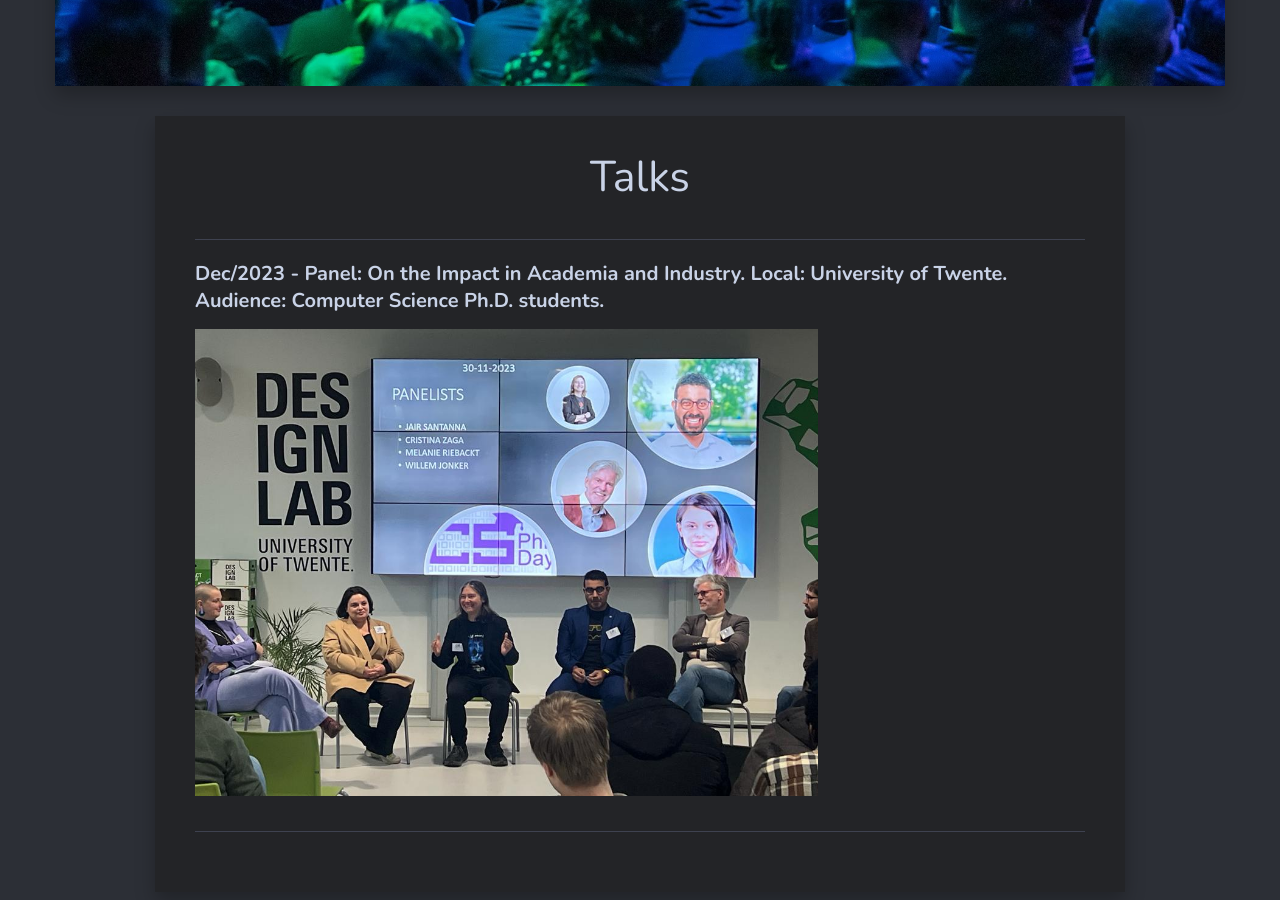
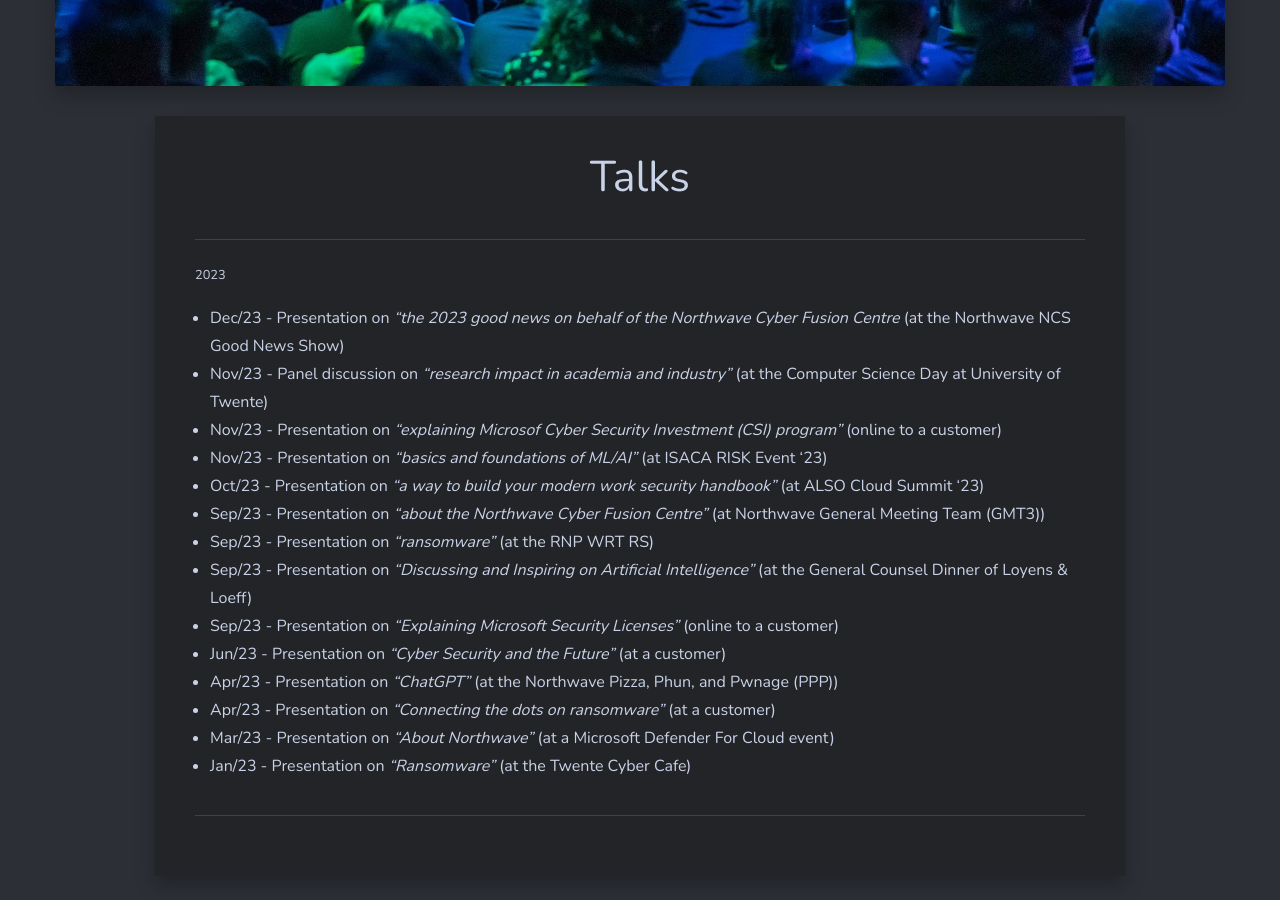
Before and after one commit to jjsantanna/jjsantanna.github.io, a Jekyll site: the page built from _pages/talks.md, in a window 1280 px wide and 900 px high, scrolled down 609 px. Built offline with Jekyll 4.4.1, drawn with Linux system fonts in a browser that asks for light colours; nearby versions of some CDN libraries.

Commit message:
adding panel discussion

```diff
--- a/_pages/talks.md
+++ b/_pages/talks.md
@@ -5,5 +5,18 @@ image: 02.jpg
 permalink: /talks/
 ---
 
-#### Dec/2023 - Panel: On the Impact in Academia and Industry. Local: University of Twente. Audience: Computer Science Ph.D. students.
-![Dec-2023 Panel Discussion](/img/20231130_panel_ut.jpg){: width="70%" }
+<small>2023</small>
+- Dec/23 - Presentation on *"the 2023 good news on behalf of the Northwave Cyber Fusion Centre* (at the Northwave NCS Good News Show)
+- Nov/23 - Panel discussion on *"research impact in academia and industry"* (at the Computer Science Day at University of Twente)
+- Nov/23 - Presentation on *"explaining Microsof Cyber Security Investment (CSI) program"* (online to a customer)
+- Nov/23 - Presentation on *"basics and foundations of ML/AI"* (at ISACA RISK Event '23)
+- Oct/23 - Presentation on *"a way to build your modern work security handbook"* (at ALSO Cloud Summit '23)
+- Sep/23 - Presentation on *"about the Northwave Cyber Fusion Centre"* (at Northwave General Meeting Team (GMT3))
+- Sep/23 - Presentation on *"ransomware"* (at the RNP WRT RS)
+- Sep/23 - Presentation on *"Discussing and Inspiring on Artificial Intelligence"* (at the General Counsel Dinner of Loyens & Loeff)
+- Sep/23 - Presentation on *"Explaining Microsoft Security Licenses"* (online to a customer)
+- Jun/23 - Presentation on *"Cyber Security and the Future"* (at a customer)
+- Apr/23 - Presentation on *"ChatGPT"* (at the Northwave Pizza, Phun, and Pwnage (PPP))
+- Apr/23 - Presentation on *"Connecting the dots on ransomware"* (at a customer)
+- Mar/23 - Presentation on *"About Northwave"* (at a Microsoft Defender For Cloud event)
+- Jan/23 - Presentation on *"Ransomware"* (at the Twente Cyber Cafe)
```
Also changed, not shown: 1 other file.
